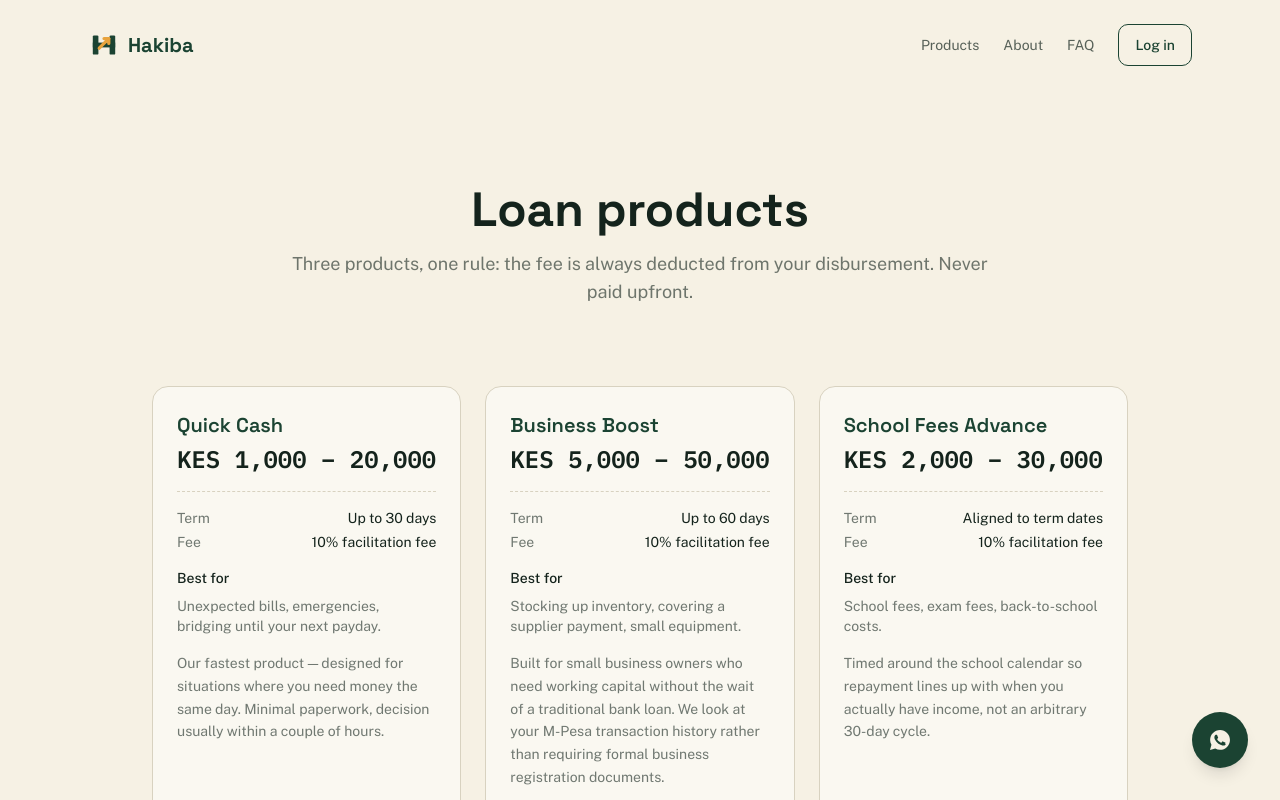
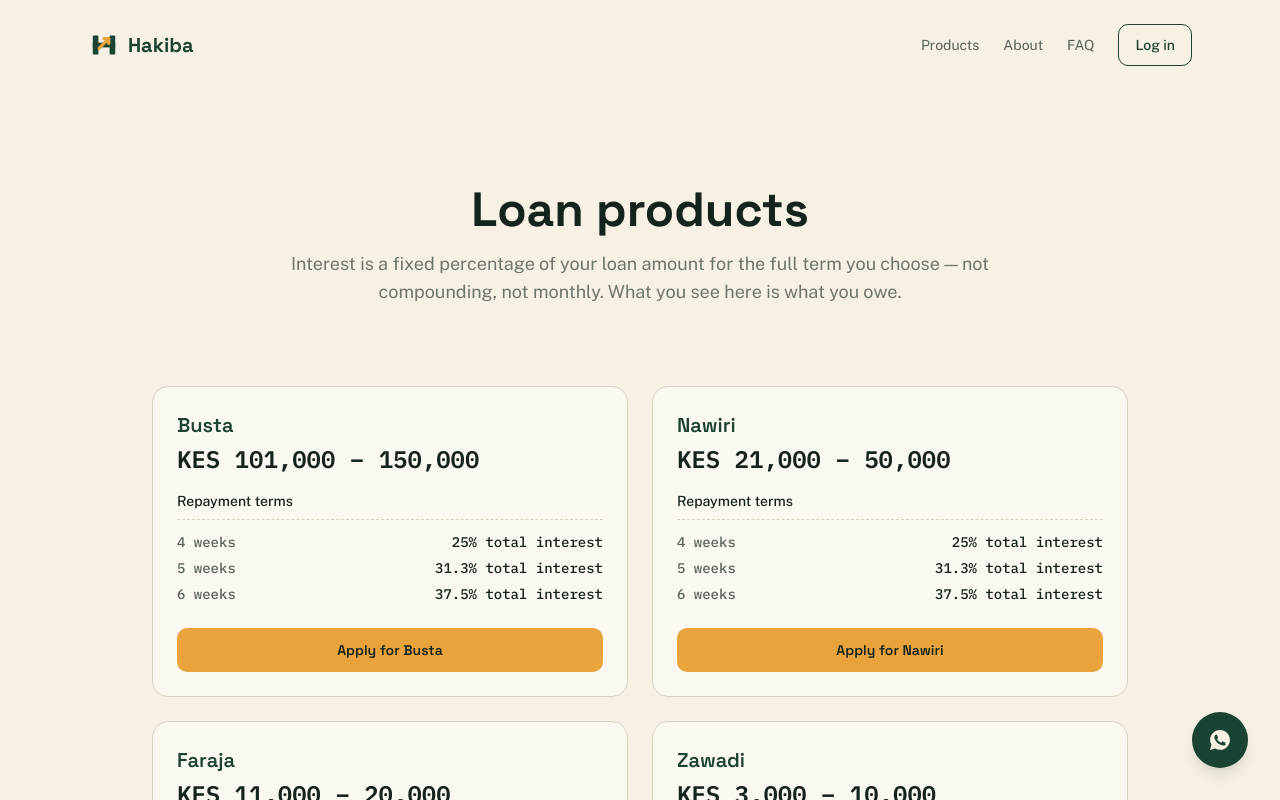
Before and after one commit to bennedictbett/Hakiba, a Next.js app in the folder client/: page /products in a window 1280 px wide. Shown: the top 800 px of the page. Built offline with nearby package versions, Linux system fonts and the light colour scheme.

Commit message:
Replaced fictional products with real Hakiba product data

```diff
--- a/client/app/(marketing)/products/page.tsx
+++ b/client/app/(marketing)/products/page.tsx
@@ -1,31 +1,51 @@
 import Nav from "@/components/Nav";
+
+function formatKES(amount: number): string {
+  return new Intl.NumberFormat("en-KE", { maximumFractionDigits: 0 }).format(amount);
+}
+
 const PRODUCTS = [
   {
-    name: "Quick Cash",
-    range: "KES 1,000 – 20,000",
-    term: "Up to 30 days",
-    fee: "10% facilitation fee",
-    bestFor: "Unexpected bills, emergencies, bridging until your next payday.",
-    detail:
-      "Our fastest product — designed for situations where you need money the same day. Minimal paperwork, decision usually within a couple of hours.",
+    name: "Busta",
+    min: 101000,
+    max: 150000,
+    terms: [
+      { weeks: 4, interest: 25 },
+      { weeks: 5, interest: 31.3 },
+      { weeks: 6, interest: 37.5 },
+    ],
   },
   {
-    name: "Business Boost",
-    range: "KES 5,000 – 50,000",
-    term: "Up to 60 days",
-    fee: "10% facilitation fee",
-    bestFor: "Stocking up inventory, covering a supplier payment, small equipment.",
-    detail:
-      "Built for small business owners who need working capital without the wait of a traditional bank loan. We look at your M-Pesa transaction history rather than requiring formal business registration documents.",
+    name: "Nawiri",
+    min: 21000,
+    max: 50000,
+    terms: [
+      { weeks: 4, interest: 25 },
+      { weeks: 5, interest: 31.3 },
+      { weeks: 6, interest: 37.5 },
+    ],
   },
   {
-    name: "School Fees Advance",
-    range: "KES 2,000 – 30,000",
-    term: "Aligned to term dates",
-    fee: "10% facilitation fee",
-    bestFor: "School fees, exam fees, back-to-school costs.",
-    detail:
-      "Timed around the school calendar so repayment lines up with when you actually have income, not an arbitrary 30-day cycle.",
+    name: "Faraja",
+    min: 11000,
+    max: 20000,
+    terms: [{ weeks: 4, interest: 25 }],
+  },
+  {
+    name: "Zawadi",
+    min: 3000,
+    max: 10000,
+    terms: [{ weeks: 4, interest: 25 }],
+  },
+  {
+    name: "Faulu",
+    min: 51000,
+    max: 100000,
+    terms: [
+      { weeks: 4, interest: 25 },
+      { weeks: 5, interest: 31.3 },
+      { weeks: 6, interest: 37.5 },
+    ],
   },
 ];
 
@@ -37,32 +57,29 @@ export default function ProductsPage() {
       <section className="mx-auto max-w-3xl px-6 pt-16 text-center sm:pt-24">
         <h1 className="mb-4 font-display text-4xl font-bold text-ink sm:text-5xl">Loan products</h1>
         <p className="font-body text-lg text-ink/60">
-          Three products, one rule: the fee is always deducted from your disbursement. Never paid upfront.
+          Interest is a fixed percentage of your loan amount for the full term you choose — not
+          compounding, not monthly. What you see here is what you owe.
         </p>
       </section>
 
       <section className="mx-auto max-w-5xl px-6 py-16 sm:py-20">
-        <div className="grid grid-cols-1 gap-6 lg:grid-cols-3">
+        <div className="grid grid-cols-1 gap-6 lg:grid-cols-2">
           {PRODUCTS.map((product) => (
             <div key={product.name} className="flex flex-col rounded-lg border border-mist bg-white/50 p-6">
               <h2 className="mb-1 font-display text-xl font-semibold text-savanna">{product.name}</h2>
-              <div className="mb-4 font-mono text-2xl font-semibold text-ink">{product.range}</div>
+              <div className="mb-4 font-mono text-2xl font-semibold text-ink">
+                KES {formatKES(product.min)} – {formatKES(product.max)}
+              </div>
 
-              <dl className="mb-4 space-y-1 border-t border-dashed border-mist pt-4 font-body text-sm">
-                <div className="flex justify-between text-ink/60">
-                  <dt>Term</dt>
-                  <dd className="text-ink">{product.term}</dd>
-                </div>
-                <div className="flex justify-between text-ink/60">
-                  <dt>Fee</dt>
-                  <dd className="text-ink">{product.fee}</dd>
-                </div>
+              <p className="mb-2 font-body text-sm font-medium text-ink">Repayment terms</p>
+              <dl className="mb-6 space-y-1.5 border-t border-dashed border-mist pt-3 font-mono text-sm">
+                {product.terms.map((term) => (
+                  <div key={term.weeks} className="flex justify-between text-ink/70">
+                    <dt>{term.weeks} weeks</dt>
+                    <dd className="text-ink">{term.interest}% total interest</dd>
+                  </div>
+                ))}
               </dl>
-
-              <p className="mb-2 font-body text-sm font-medium text-ink">Best for</p>
-              <p className="mb-4 font-body text-sm text-ink/60">{product.bestFor}</p>
-
-              <p className="mb-6 flex-1 font-body text-sm leading-relaxed text-ink/60">{product.detail}</p>
 
               <a
                 href="/login"
```
